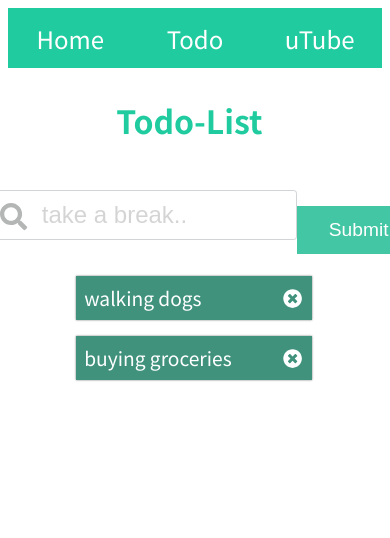
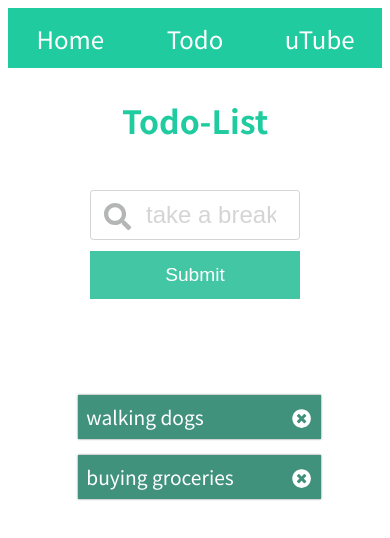
Before and after one commit to gswliang/handy-app, an Angular app: page /todo in a window 390 px wide. Shown: the top 538 px of the page. Built offline with nearby package versions, Linux system fonts and the light colour scheme.

Commit message:
edit RWD page for todo & utube

```diff
--- a/src/app/todo-list/todo-list.component.css
+++ b/src/app/todo-list/todo-list.component.css
@@ -1,12 +1,9 @@
 .todo-container{
-    max-width: 97%;
-    height: 100%;
+    max-width: 85%;
+    height: 1000px;
+    margin: auto;
     font-family: 'Noto Sans JP', sans-serif;
     box-sizing: border-box;
-    display: flex;
-    flex-direction: column;
-    justify-content: center;
-    align-items: center;
 }
 
 .header{
@@ -18,6 +15,9 @@
 }
 
 .form{
+    display: flex;
+    flex-direction: column;
+    align-items: center;
     width: 100%;
     padding: 1rem;
     margin: auto;
@@ -73,9 +73,14 @@ button:hover{
 
 @media screen and (max-width: 480px){
     .todo-container{
-        width: 100%;
+        max-width: 100%;
         margin: 0;
     }
+
+    .form{
+      width: 100%;
+    }
+
    .header{
        font-size: 1.6rem;
    }
@@ -108,6 +113,8 @@ button:hover{
         margin: 0;
         margin-top: 1rem;
     }
+
+
 }
 
 
--- a/src/app/todo-list/todo-list.component.html
+++ b/src/app/todo-list/todo-list.component.html
@@ -2,24 +2,30 @@
 <div class="todo-container">
   <h1 class="header">Todo-List</h1>
   <div class="form">
+    <div class="search_container">
       <div class="search_bar_container">
         <div class="search_input">
-                <fa-icon class="search_icon " [icon]="faSearchIcon "></fa-icon>
-                <input class="search_bar" type="search" placeholder="take a break.." [(ngModel)]="todoItems" (keyup.enter)='onSubmit(todoItems)'
+          <fa-icon class="search_icon" [icon]="faSearchIcon"></fa-icon>
+          <input
+            class="search_bar"
+            type="search"
+            placeholder="take a break.."
+            [(ngModel)]="todoItems"
+            (keyup.enter)="onSubmit(todoItems)"
           />
         </div>
-            <button class="search_btn" (click)='onSubmit(todoItems)'>Submit</button>
+        <button class="search_btn" (click)="onSubmit(todoItems)">Submit</button>
+      </div>
     </div>
     <div class="show-content">
       <ul *ngFor="let todo of todoList">
         <li>
-                    <div class="todo">{{todo}}</div>
-                    <div class=" remove " (click)="onRemove(todo) ">
-                        <fa-icon class="icon " [icon]="faTimes "></fa-icon>
+          <div class="todo">{{ todo }}</div>
+          <div class="remove" (click)="onRemove(todo)">
+            <fa-icon class="icon" [icon]="faTimes"></fa-icon>
           </div>
         </li>
       </ul>
     </div>
   </div>
-
 </div>
--- a/src/app/todo-list/todo-list.component.ts
+++ b/src/app/todo-list/todo-list.component.ts
@@ -1,12 +1,14 @@
 import { Component, OnInit } from '@angular/core';
-import { TodoService } from './todo.service';
+import { TodoService } from '../services/todo.service';
 import { faTimesCircle, faSearch } from '@fortawesome/free-solid-svg-icons';
-
 
 @Component({
   selector: 'app-todo-list',
   templateUrl: './todo-list.component.html',
-  styleUrls: ['./todo-list.component.css', '../videostream/videostream.component.css']
+  styleUrls: [
+    './todo-list.component.css',
+    '../videostream/videostream.component.css',
+  ],
 })
 export class TodoListComponent implements OnInit {
   todoList: string[] = [];
@@ -14,24 +16,22 @@ export class TodoListComponent implements OnInit {
   faTimes = faTimesCircle;
   faSearchIcon = faSearch;
 
-  constructor(private todoService: TodoService) { }
+  constructor(private todoService: TodoService) {}
 
   ngOnInit(): void {
-    this.todoService.getList().subscribe(arr => this.todoList = arr)
+    this.todoService.getList().subscribe((arr) => (this.todoList = arr));
   }
 
   onSubmit(todoItem: string): void {
     if (todoItem) {
       this.todoService.addToList(todoItem);
       this.todoItems = '';
-      this.todoService.getList().subscribe(value => {
-        this.todoList = value
-      })
+      this.todoService.getList().subscribe((value) => {
+        this.todoList = value;
+      });
     }
   }
   onRemove(removeItem: string): void {
     this.todoList = this.todoService.removeFromList(removeItem);
   }
-
-
 }
--- a/src/app/videostream/videolist/videolist.component.css
+++ b/src/app/videostream/videolist/videolist.component.css
@@ -1,4 +1,9 @@
+.list_main_container{
+  width: 100%;
+}
+
 .videolist_container{
+    width: 100%;
     display: flex;
     flex-direction: row;
     font-family: 'Noto Sans JP', sans-serif;
@@ -19,4 +24,21 @@
     padding: 0 0.2rem;
     display: flex;
     align-items: center;
+    margin-left: .4rem;
 }
+
+@media (max-width: 468px) {
+  .videolist_container{
+
+    align-items: center;
+  }
+
+  .video_title{
+    font-size: 0.8rem;
+  }
+
+  .video_img>img{
+    height: 80px;
+}
+
+}
--- a/src/app/videostream/videolist/videolist.component.html
+++ b/src/app/videostream/videolist/videolist.component.html
@@ -1,8 +1,12 @@
-<div class="videolist_container" *ngFor="let list of videoLists$ | async" (click)="onSelected(list)">
-
+<div class="list_main_container">
+  <div
+    class="videolist_container"
+    *ngFor="let list of videoLists$ | async"
+    (click)="onSelected(list)"
+  >
     <div class="video_img">
-        <img src={{list.picURL}} alt={{list.title}}>
+      <img src="{{ list.picURL }}" alt="{{ list.title }}" />
     </div>
-    <div class="video_title">{{list.title}}</div>
-
+    <div class="video_title">{{ list.title }}</div>
+  </div>
 </div>
--- a/src/app/videostream/videolist/videolist.component.ts
+++ b/src/app/videostream/videolist/videolist.component.ts
@@ -4,18 +4,16 @@ import { Observable } from 'rxjs';
 import { Video } from '../video.model';
 import { VideoDetailService } from '../video-detail.service';
 
-
-
 @Component({
   selector: 'app-videolist',
   templateUrl: './videolist.component.html',
-  styleUrls: ['./videolist.component.css']
+  styleUrls: ['./videolist.component.css'],
 })
 export class VideolistComponent implements OnInit {
   videoLists$!: Observable<Video[]>;
   @Output() selectedItem = new EventEmitter<Video>();
 
-  constructor(private videoService: VideoDetailService) { }
+  constructor(private videoService: VideoDetailService) {}
 
   ngOnInit(): void {
     this.videoLists$ = this.videoService.updatedVideo;
--- a/src/app/videostream/videostream.component.css
+++ b/src/app/videostream/videostream.component.css
@@ -3,6 +3,7 @@
     flex-direction: column;
     align-items: center;
     height: 1000px;
+
 }
 
 .search_container{
@@ -33,7 +34,7 @@
 .search_input{
     display: flex;
     height: 100%;
-    width: 20rem;
+    width: 80%;
     border: 1px solid #D1D5D5;
     border-radius: 0.2rem;
     align-items: center;
@@ -57,7 +58,7 @@
 
 
 .search_btn{
-    width: 6rem;
+    width: 40%;
     height: 100%;
     background: #43C6A4;
     color: #fff;
@@ -92,9 +93,6 @@ input[type="search"]
     height: 65%;
     width: 90%;
     display: flex;
-    justify-content: center;
-    align-items: flex-start;
-    flex-wrap: wrap;
     margin-top: 2rem;
     font-family: 'Noto Sans JP', sans-serif;
 }
@@ -105,7 +103,6 @@ input[type="search"]
     flex-direction: column;
     flex-basis: 65%;
     margin-top: 0.5rem;
-
 }
 
 .video_detail>iframe{
@@ -116,6 +113,7 @@ input[type="search"]
 
 .video_items{
     flex-basis: 35%;
+    margin-left: 1rem;
 }
 .video_description_container{
     border: 1px solid #DBE0E0;
@@ -141,8 +139,62 @@ input[type="search"]
     color: #454848;
 }
 
-@media (max-width: 480px) {
+@media (max-width: 468px) {
+
+    .main_container{
+      height: 100%;
+    }
     .video_container{
-        height: 100%;
+        height: 70%;
     }
+
+    .search_container{
+      width: 100%;
+      height: 180px;
+    }
+
+   .search_container>p{
+       font-size: 1.4rem;
+   }
+
+   .search_bar_container{
+       width: 70%;
+       flex-wrap: wrap;
+   }
+
+   .search_input{
+     width: 100%;
+   }
+
+   .search_btn{
+     margin-top: .7rem;
+     width: 100%;
+   }
+
+   .video_detail_container{
+     height: 100%;
+     flex-basis: 100%;
+   }
+
+   .video_detail>iframe{
+     width: 100%;
+   }
+
+   .video_description_container{
+     height: 70%;
+   }
+
+   .video_description_title{
+     margin: 0;
+     margin-bottom: .8rem;
+     font-size: 1.2rem;
+   }
+
+   .video_items{
+     flex-basis: 100%;
+     margin-top: 1rem;
+   }
+   input[type="search"]{
+     width: 100%;
+   }
 }
--- a/src/app/videostream/videostream.component.html
+++ b/src/app/videostream/videostream.component.html
@@ -4,23 +4,29 @@
     <p>uTube - Video Search</p>
     <div class="search_bar_container">
       <div class="search_input">
-                <fa-icon class="search_icon " [icon]="faSearchIcon "></fa-icon>
-                <input class="search_bar" type="search" placeholder="search.." [(ngModel)]="searchTerm" (keyup.enter)='onSubmit()' />
+        <fa-icon class="search_icon" [icon]="faSearchIcon"></fa-icon>
+        <input
+          class="search_bar"
+          type="search"
+          placeholder="search.."
+          [(ngModel)]="searchTerm"
+          (keyup.enter)="onSubmit()"
+        />
       </div>
-            <button class="search_btn" (click)='onSubmit()'>Search</button>
+      <button class="search_btn" (click)="onSubmit()">Search</button>
     </div>
   </div>
   <div class="video_container">
     <div class="video_detail_container">
       <div class="video_detail">
-                <iframe [src]="sanitizeURL(mainVideo)" frameborder=" 0 " allowfullscreen></iframe>
+        <iframe [src]="setSanitizeURL()"></iframe>
       </div>
       <div class="video_description_container">
         <h4 class="video_description_title">
-                    {{mainVideo.title}}
+          {{ mainVideo.title }}
         </h4>
         <div class="video_description">
-                    {{mainVideo.description}}
+          {{ mainVideo.description }}
         </div>
       </div>
     </div>
--- a/src/app/videostream/videostream.component.ts
+++ b/src/app/videostream/videostream.component.ts
@@ -7,16 +7,19 @@ import { faSearch } from '@fortawesome/free-solid-svg-icons';
 import { VideoDetailService } from './video-detail.service';
 import { Video } from './video.model';
 
-
 @Component({
   selector: 'app-videostream',
   templateUrl: './videostream.component.html',
-  styleUrls: ['./videostream.component.css']
+  styleUrls: ['./videostream.component.css'],
 })
 export class VideostreamComponent implements OnInit {
-  constructor(private videoService: VideoDetailService, private sanitizer: DomSanitizer) { }
+  constructor(
+    private videoService: VideoDetailService,
+    private sanitizer: DomSanitizer
+  ) {}
 
-  faSearchIcon = faSearch; D
+  faSearchIcon = faSearch;
+  D;
   searchTerm: string = '';
   videoTermSearch$ = new Subject<string>();
   mainVideo: Video = {};
@@ -24,8 +27,10 @@ export class VideostreamComponent implements OnInit {
 
   ngOnInit(): void {
     this.renderVideo();
-    this.videoTermSearch$.next("taipei");
-    this.videoService.updatedVideo.subscribe(arr => this.mainVideo = { ...arr[0] })
+    this.videoTermSearch$.next('taipei');
+    this.videoService.updatedVideo.subscribe(
+      (arr) => (this.mainVideo = { ...arr[0] })
+    );
   }
 
   onSubmit(): void {
@@ -34,23 +39,25 @@ export class VideostreamComponent implements OnInit {
   }
 
   renderVideo() {
-    this.videoTermSearch$.pipe(
-      distinctUntilChanged(),
-      switchMap(term => this.videoService.getVideos(term)),
-      map(({ items }) => items.map((item) => {
-        return (
-          {
-            videoId: item.id.videoId,
-            title: item.snippet.title,
-            description: item.snippet.description,
-            picURL: item.snippet.thumbnails.high.url
+    this.videoTermSearch$
+      .pipe(
+        distinctUntilChanged(),
+        switchMap((term) => this.videoService.getVideos(term)),
+        map(({ items }) =>
+          items.map((item) => {
+            return {
+              videoId: item.id.videoId,
+              title: item.snippet.title,
+              description: item.snippet.description,
+              picURL: item.snippet.thumbnails.high.url,
+            };
           })
-      }))
-    ).subscribe(arr => this.videoService.storeVideos(arr));
+        )
+      )
+      .subscribe((arr) => this.videoService.storeVideos(arr));
   }
-  sanitizeURL(showVideo: Video) {
-    const videoId = showVideo.videoId;
-    const fullURL = `${this.tubeURL}${videoId}`;
+  setSanitizeURL() {
+    const fullURL = `${this.tubeURL}${this.mainVideo.videoId}`;
     return this.sanitizer.bypassSecurityTrustResourceUrl(fullURL);
   }
 
```
Also changed, not shown: src/app/services/todo.service.ts (renamed from src/app/todo-list/todo.service.ts, +4 -8 lines), src/app/videostream/video-detail.service.ts (+12 -10 lines). Lines whose indentation alone changed are shown as unchanged.
